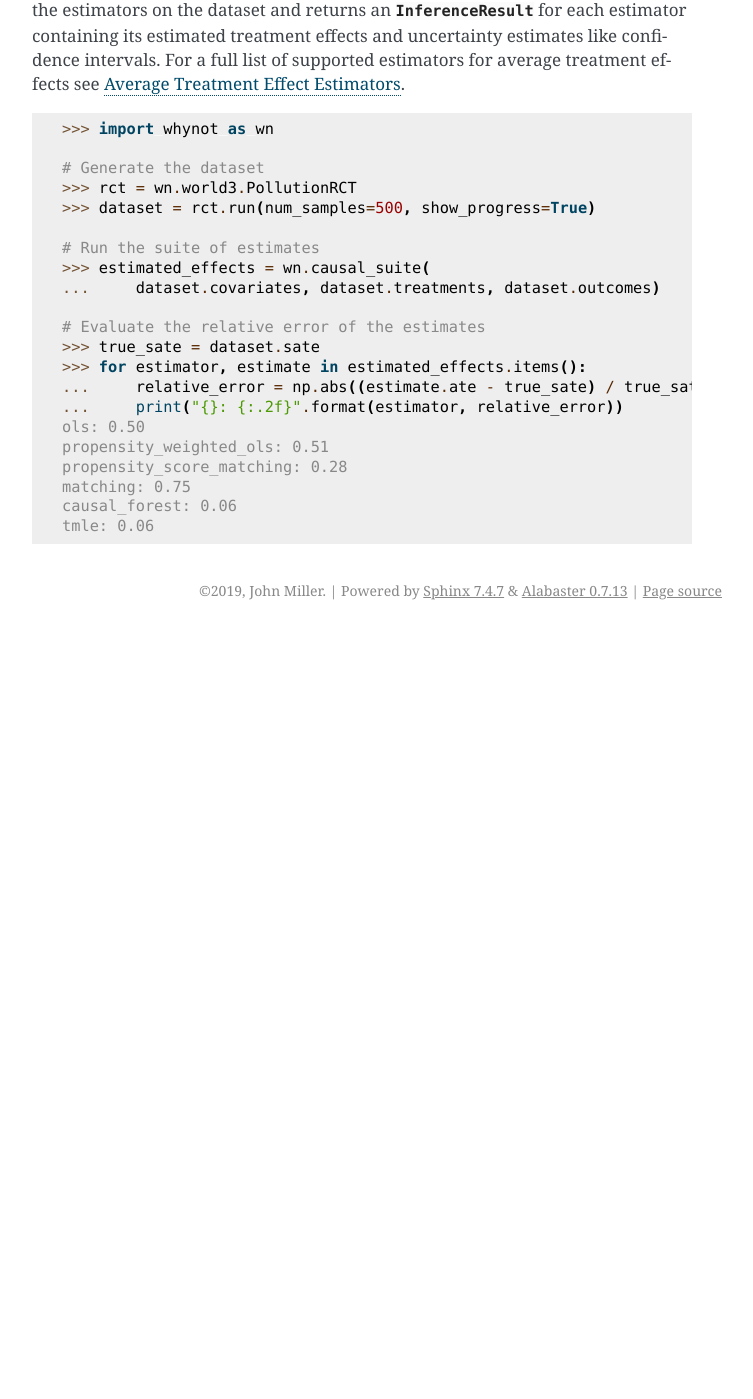
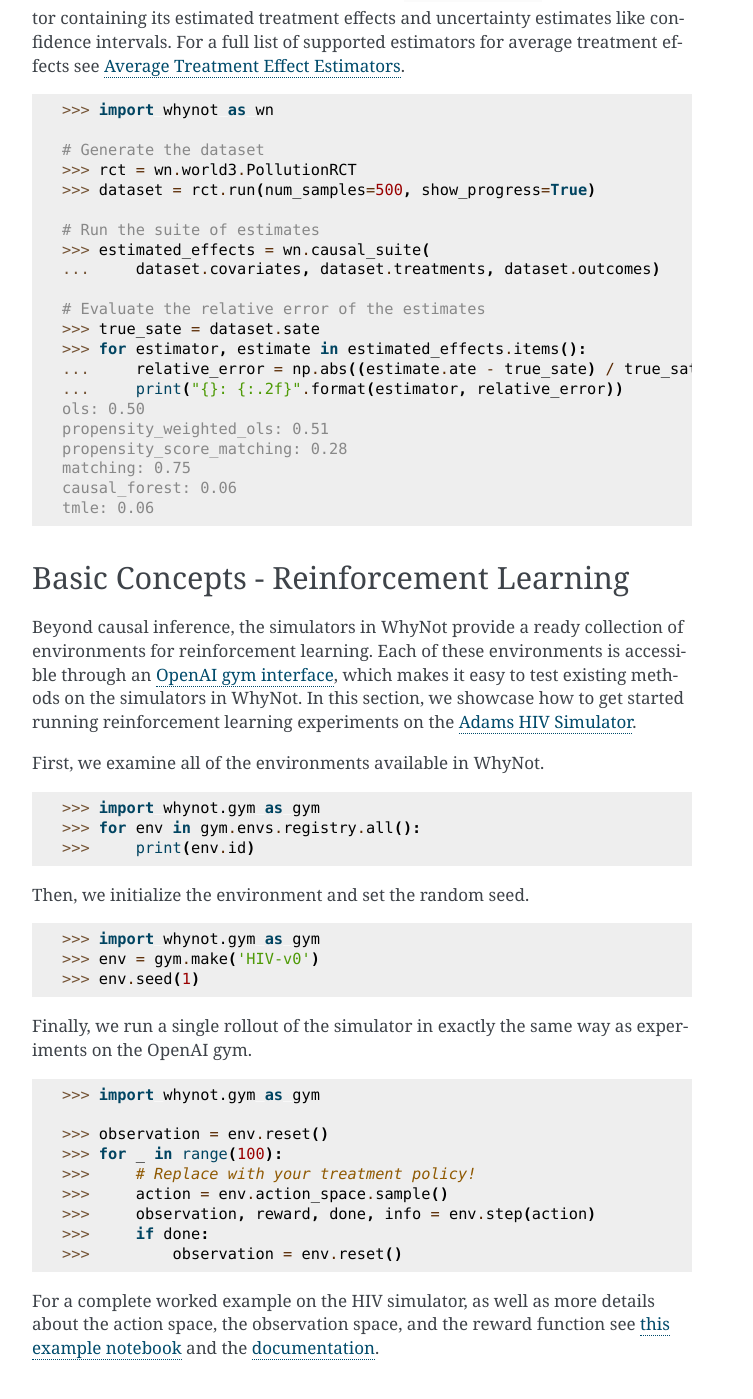
Before and after one commit to socialfoundations/whynot, a Sphinx documentation site: the page built from docs/source/quickstart.rst, in a window 1280 px wide and 1400 px high, scrolled down 1429 px. Shown: the whole window, without its empty margins (388-1141 px from the left). Built offline with Sphinx 7.4.7, drawn with Linux system fonts in a browser that asks for light colours; before the commit the page ends 2059 px from its top, so only the background shows below that; some of the changed text lies outside the part shown.

Commit message:
Update quickstart and simulators

```diff
--- a/docs/source/quickstart.rst
+++ b/docs/source/quickstart.rst
@@ -2,13 +2,14 @@
 
 Quickstart
 ==========
-WhyNot makes it easy to define and run causal inference experiments, and it
-provides a suite of ready-made benchmark experiments for new methods.
+WhyNot makes it easy to define and run causal inference and reinforcement
+learning experiments in challenging simulated environments, and it provides a
+suite of ready-made benchmark experiments for new methods.
 
 The first step to using WhyNot is installing the package (see :ref:`installation`).
 
-Basic Concepts - Running an Experiment
---------------------------------------
+Basic Concepts - Causal Inference
+---------------------------------
 Every simulator in WhyNot comes equipped with a set of experiments probing
 different aspects of causal inference. In this section, we show how to run
 experiments probing average treatment effect estimation on the :ref:`World 3
@@ -37,7 +38,8 @@ property offers specific details about the experiment.
     >>> rct.description
     'Study effect of intervening in 1975 to decrease pollution generation on total population in 2050.'
 
-We can run the experiment using the experiment :meth:`~whynot.dynamics.DynamicsExperiment.run` function and specifying a desired sample size ``num_samples``.
+We can run the experiment using the experiment :meth:`~whynot.dynamics.DynamicsExperiment.run`
+function and specifying a desired sample size ``num_samples``.
 The experiment then returns a causal :class:`~whynot.framework.Dataset`
 consisting of the covariates for each unit, the treatment assignment, the
 outcome, and the ground truth causal effect for each unit.
@@ -61,12 +63,12 @@ control trial, we compare the difference in means with the true effect.
     >>> print("Relative Error in causal estimate: {}".format(relative_error))
     'Relative Error in causal estimate: 1.33'
 
-Basic Concepts - Running Causal Estimators
-------------------------------------------
+Basic Concepts - Causal Estimators
+----------------------------------
 After generating the dataset, WhyNot enables you to run a large collection of
-causal estimators on the data for benchmarking and comparison. The main
-function to do this is the :func:`~whynot.causal_suite` which, given the causal
-dataset, runs all of the estimators on the dataset and returns an
+causal estimators for benchmarking and comparison. The main function to do this
+is the :func:`~whynot.causal_suite` which, given the causal dataset, runs all of
+the available estimators on the dataset and returns an
 :class:`~whynot.framework.InferenceResult` for each estimator containing its
 estimated treatment effects and uncertainty estimates like confidence intervals.
 For a full list of supported estimators for average treatment effects see
@@ -95,3 +97,48 @@ For a full list of supported estimators for average treatment effects see
     matching: 0.75
     causal_forest: 0.06
     tmle: 0.06
+
+Basic Concepts - Reinforcement Learning
+---------------------------------------
+Beyond causal inference, the simulators in WhyNot provide a ready collection of
+environments for reinforcement learning. Each of these environments is
+accessible through an `OpenAI gym interface <https://gym.openai.com>`_, which
+makes it easy to test existing methods on the simulators in WhyNot. In this
+section, we showcase how to get started running reinforcement learning
+experiments on the :ref:`adams-hiv-simulator`.
+
+First, we examine all of the environments available in WhyNot.
+
+.. code:: python
+
+    >>> import whynot.gym as gym
+    >>> for env in gym.envs.registry.all():
+    >>>     print(env.id)
+
+Then, we initialize the environment and set the random seed.
+
+.. code:: python
+
+    >>> import whynot.gym as gym
+    >>> env = gym.make('HIV-v0')
+    >>> env.seed(1)
+
+Finally, we run a single rollout of the simulator in exactly the same way
+as experiments on the OpenAI gym.
+
+.. code:: python
+
+    >>> import whynot.gym as gym
+
+    >>> observation = env.reset()
+    >>> for _ in range(100):
+    >>>     # Replace with your treatment policy!
+    >>>     action = env.action_space.sample()
+    >>>     observation, reward, done, info = env.step(action)
+    >>>     if done:
+    >>>         observation = env.reset()
+
+For a complete worked example on the HIV simulator, as well as more details
+about the action space, the observation space, and the reward function see
+`this example notebook <https://github.com/zykls/whynot/blob/master/examples/reinforcement_learning/hiv_simulator.ipynb>`_
+and the :ref:`documentation <adams-hiv-simulator>`.
--- a/docs/source/simulators.rst
+++ b/docs/source/simulators.rst
@@ -68,9 +68,9 @@ reader to the API documentation (:ref:`dice`) for more details.
 
 .. _adams-hiv-simulator:
 
-Adams HIV (ODE-based HIV simulator)
-^^^^^^^^^^^^^^^^^^^^^^^^^^^^^^^^^^^
-Differential equation simulator of HIV based on
+Adams HIV Simulator
+^^^^^^^^^^^^^^^^^^^
+The Adams HIV simulator is a differential equation simulator of HIV treatment based on
 
 Adams, Brian Michael, et al.  *Dynamic multidrug therapies for HIV: Optimal and
 STI control approaches.* North Carolina State University. Center for Research in Scientific Computation, 2004.  APA.
```
